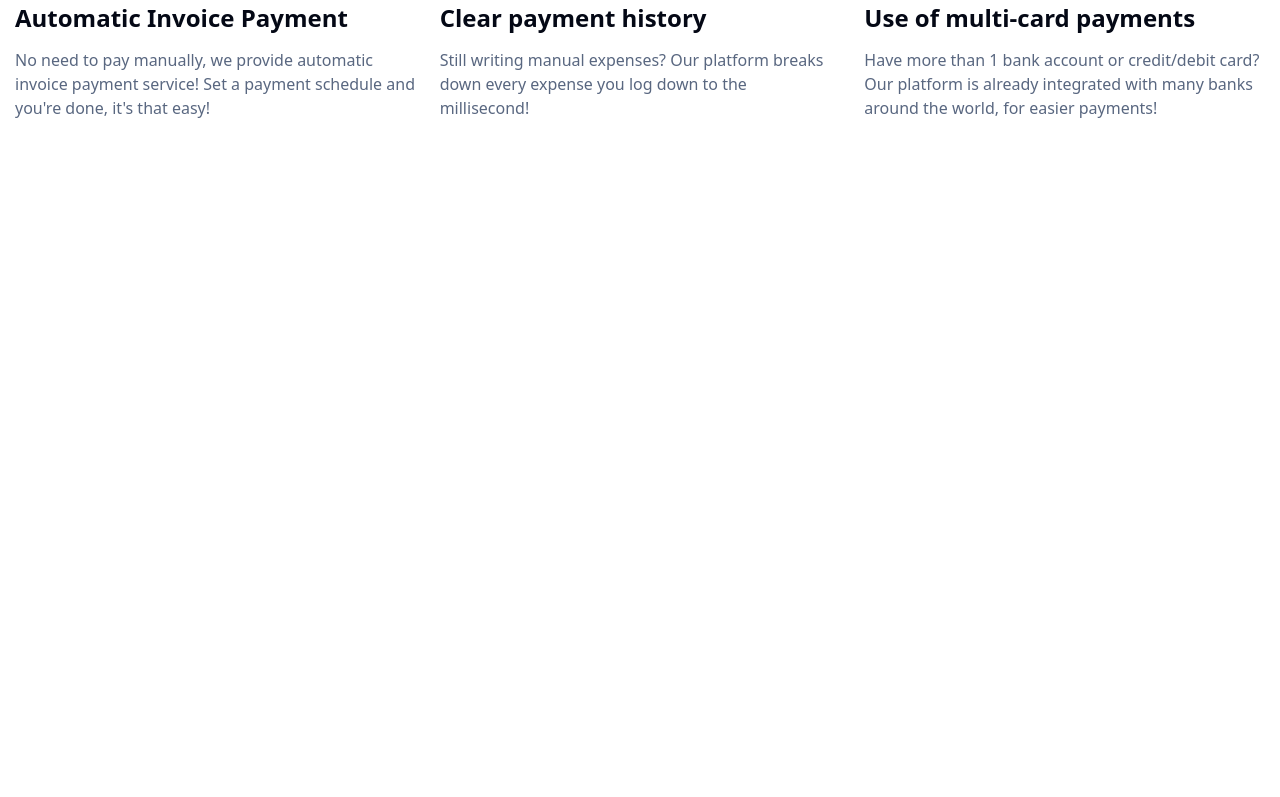
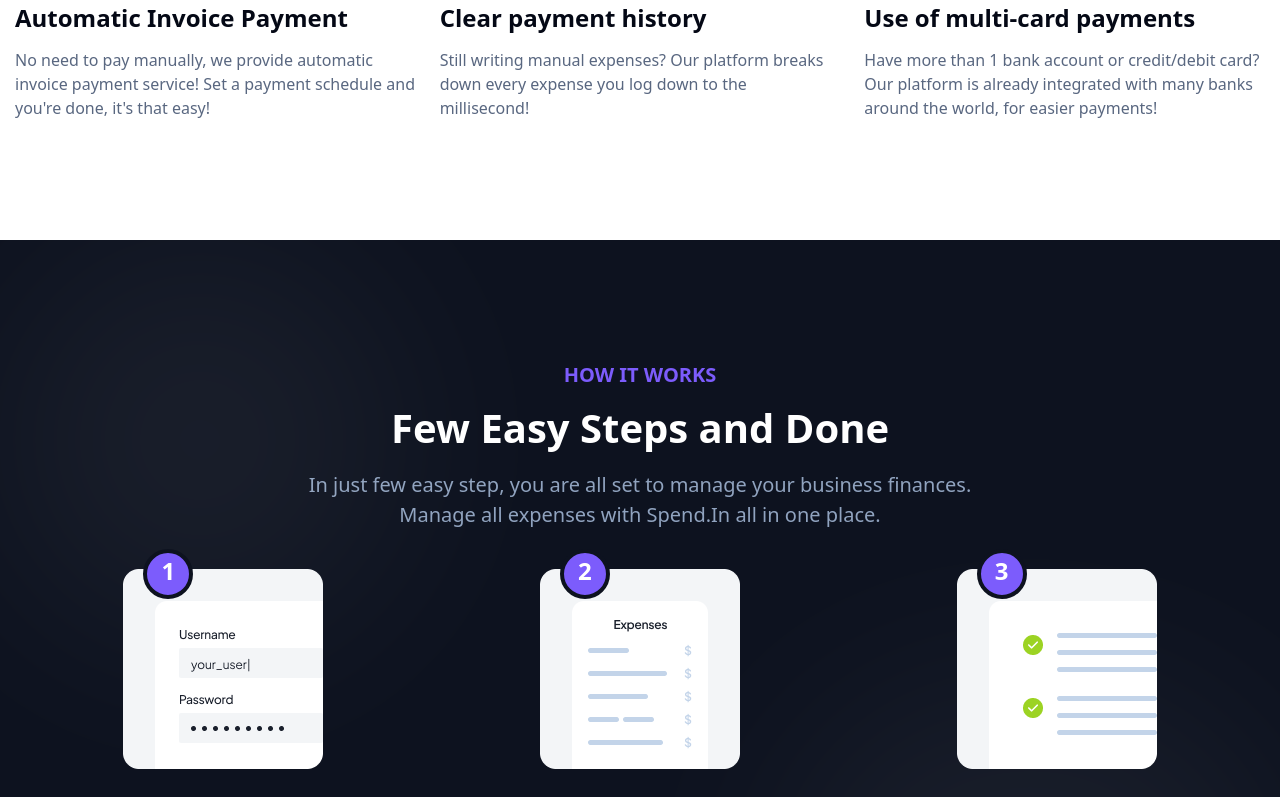
Before and after one commit to brysah/SpendIn, a React (Vite) app in the folder landingpage/: page / in a window 1280 px wide. Shown: the part 2000-2797 px from the top of the page. Before the commit the page ends 2240 px from the top, so only its background shows below. Built offline with nearby package versions, Linux system fonts and the light colour scheme.

Commit message:
feat: add how it works section

```diff
--- a/landingpage/src/App.jsx
+++ b/landingpage/src/App.jsx
@@ -4,6 +4,10 @@ import { Benefits } from './components/Benefits'
 import benefit1 from './assets/benefit-1.png'
 import benefit2 from './assets/benefit-2.png'
 import benefit3 from './assets/benefit-3.png'
+import { WorkItem } from './components/WorkItem'
+import workitem1 from './assets/workitem-1.png'
+import workitem2 from './assets/workitem-2.png'
+import workitem3 from './assets/workitem-3.png'
 
 function App() {
   return (
@@ -33,7 +37,7 @@ function App() {
             Manage all your business expenses with our supafast app. </p>
           <div className="flex gap-3 items-center justify-center mb-[94px]">
             <button className='bg-primary-500 px-[31px] py-[14px] rounded-[30px] text-primary font-semibold text-[16px] hover:bg-primary-400' >Get a Free Demo</button>
-            <button className='bg-secondary-500 py-[14px] px-[24px] rounded-[30px] text-secondary-200 font-semibold text-[16px] hover:bg-secondary-400' >See Princing</button>
+            <button className='bg-secondary-500 py-[14px] px-[24px] rounded-[30px] text-secondary-200 font-semibold text-[16px] hover:bg-secondary-400' >See Pricing</button>
           </div>
           <img src={dashboard} alt="dashboard" className='w-full object-cover' />
         </div>
@@ -67,6 +71,39 @@ function App() {
           />
         </div>
       </section>
+      <section className="bg-secondary-700 py-[120px] max-w-screen-xl w-full mx-auto px-[15px] relative">
+        <div className="absolute top-0 rounded-full left-0 w-[400px] h-[400px] bg-primary opacity-5 blur-[100px]"></div>
+        <div className="absolute bottom-0 rounded-full right-0 w-[500px] h-[400px] bg-primary opacity-5 blur-[100px]"></div>
+
+        <div className="mx-auto  max-w-[720px] w-full">
+          <h5 className='text-primary-500 text-[20px] font-semibold mb-2 text-center' >HOW IT WORKS</h5>
+          <h4 className='font-bold text-[40px] text-primary text-center mb-3'>Few Easy Steps and Done</h4>
+          <p className='text-secondary-300 text-[20px] mb-[39px] text-center'>In just few easy step, you are all set to manage your business finances.
+            Manage all expenses with Spend.In all in one place.</p>
+        </div>
+        <div className="grid grid-cols-3 mb-[64px]">
+          <WorkItem
+          text='Register your Spend.In account.'
+          index='1'
+          imgSrc={workitem1}
+           />
+           <WorkItem
+          text='Fill in the list of your
+          business expenses.'
+          index='2'
+          imgSrc={workitem2}
+           />
+           <WorkItem
+          text='Done, let’s continue the work.'
+          index='3'
+          imgSrc={workitem3}
+           />
+        </div>
+        <div className="flex gap-3 items-center justify-center ">
+            <button className='bg-primary-500 px-[31px] py-[14px] rounded-[30px] text-primary font-semibold text-[16px] hover:bg-primary-400' >Get a Free Demo</button>
+            <button className='bg-secondary-500 py-[14px] px-[24px] rounded-[30px] text-secondary-200 font-semibold text-[16px] hover:bg-secondary-400' >See Pricing</button>
+          </div>
+      </section>
     </>
   )
 }
--- /dev/null
+++ b/landingpage/src/components/WorkItem/index.jsx
@@ -0,0 +1,13 @@
+export function WorkItem({ imgSrc,text,index }) {
+    return (
+        <>
+            <div className="w-full max-w-[200px] mx-auto">
+                <div className="relative mb-[24px]">
+                    <div className="w-[50px] rounded-full h-[50px] bg-primary-500 font-semibold text-primary text-center text-[24px] absolute top-[-20px] left-[20px] border-4 border-secondary-700">{index}</div>
+                    <img src={imgSrc} alt="how it works" className="object-cover mx-auto"/>
+                </div>
+                <p className="font-medium text-[20px] text-primary text-center">{text}</p>
+            </div>
+        </>
+    )
+}
```
Lines whose indentation alone changed are shown as unchanged.
